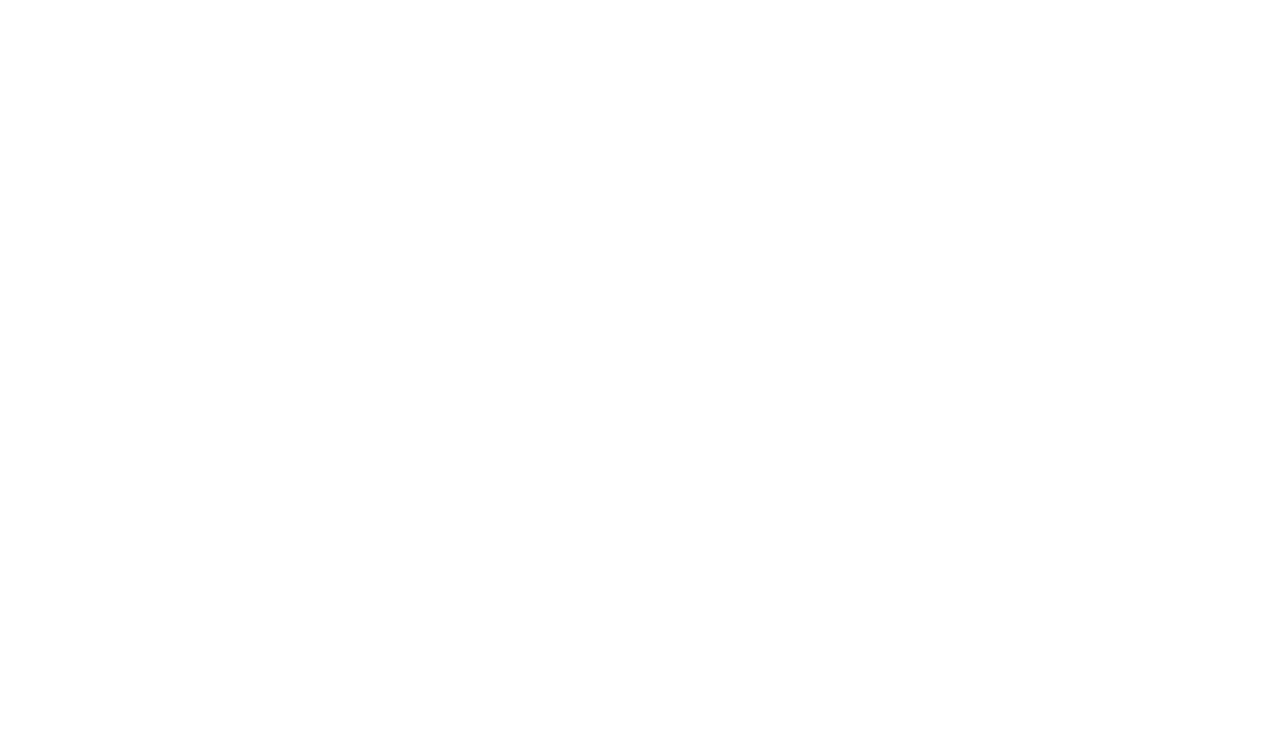
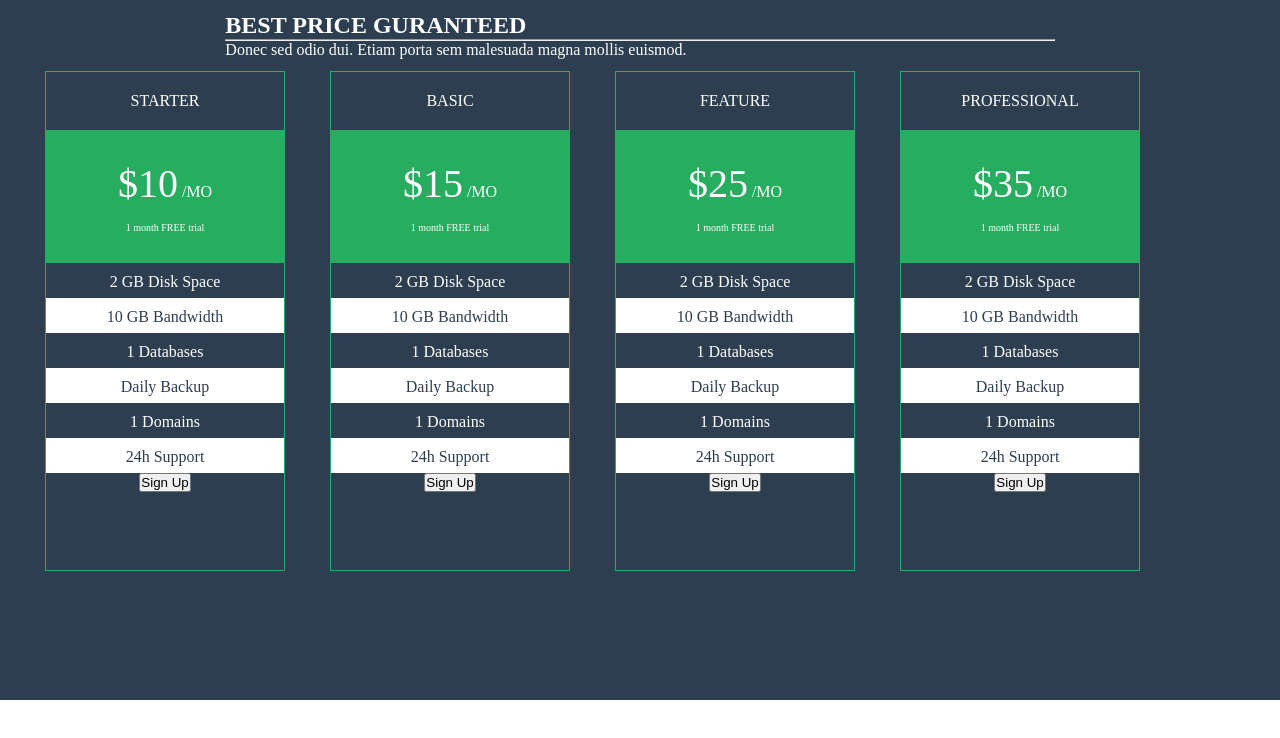
Before and after one commit to SilviaGuerra/khane-theme, a plain HTML site: page index.html in a window 1280 px wide. Drawn offline with Linux system fonts and the light colour scheme.

Commit message:
acomodo de tarjetas de precios

```diff
--- a/index.html
+++ b/index.html
@@ -9,8 +9,127 @@
 </head>
 
 <body>
-
-    <script src="assets/js/app.js"></script>
+  <!-- seccion Best Price -->
+  <section class="container_bestPrice" id="bestPrice">
+    <div class="row">
+      <div class="col-2-offset col-8">
+        <h1>BEST PRICE GURANTEED</h1>
+        <hr>
+        <p>Donec sed odio dui. Etiam porta sem malesuada magna mollis euismod.</p>
+      </div>
+    </div>
+    <div class="row">
+      <div class="col-3 paquete" id="starter">
+        <p class="paquete_titulo">STARTER</p>
+        <div class="verde">
+          <span class="paquete_precio">$10</span>
+          <span>/MO</span>
+          <p class="paquete_precio--chiquita">1 month FREE trial</p>
+        </div>
+        <div class="paquete_contenido">
+          <p>2 GB Disk Space</p>
+        </div>
+        <div class="paquete_contenido blanco">
+          <p>10 GB Bandwidth</p>
+        </div>
+        <div class="paquete_contenido">
+          <p>1 Databases</p>
+        </div>
+        <div class="paquete_contenido blanco">
+          <p>Daily Backup</p>
+        </div>
+        <div class="paquete_contenido">
+          <p>1 Domains</p>
+        </div>
+        <div class="paquete_contenido blanco">
+          <p>24h Support</p>
+        </div>
+        <button>Sign Up</button>
+      </div><!-- fin de starter -->
+      <div class="col-3 paquete" id="basic">
+        <p class="paquete_titulo">BASIC</p>
+        <div class="verde">
+          <span class="paquete_precio">$15</span>
+          <span>/MO</span>
+          <p class="paquete_precio--chiquita">1 month FREE trial</p>
+        </div>
+        <div class="paquete_contenido">
+          <p>2 GB Disk Space</p>
+        </div>
+        <div class="paquete_contenido blanco">
+          <p>10 GB Bandwidth</p>
+        </div>
+        <div class="paquete_contenido">
+          <p>1 Databases</p>
+        </div>
+        <div class="paquete_contenido blanco">
+          <p>Daily Backup</p>
+        </div>
+        <div class="paquete_contenido">
+          <p>1 Domains</p>
+        </div>
+        <div class="paquete_contenido blanco">
+          <p>24h Support</p>
+        </div>
+        <button>Sign Up</button>
+      </div><!-- fin de basic -->
+      <div class="col-3 paquete" id="feature">
+        <p class="paquete_titulo">FEATURE</p>
+        <div class="verde">
+          <span class="paquete_precio">$25</span>
+          <span>/MO</span>
+          <p class="paquete_precio--chiquita">1 month FREE trial</p>
+        </div>
+        <div class="paquete_contenido">
+          <p>2 GB Disk Space</p>
+        </div>
+        <div class="paquete_contenido blanco">
+          <p>10 GB Bandwidth</p>
+        </div>
+        <div class="paquete_contenido">
+          <p>1 Databases</p>
+        </div>
+        <div class="paquete_contenido blanco">
+          <p>Daily Backup</p>
+        </div>
+        <div class="paquete_contenido">
+          <p>1 Domains</p>
+        </div>
+        <div class="paquete_contenido blanco">
+          <p>24h Support</p>
+        </div>
+        <button>Sign Up</button>
+      </div><!-- fin de feature -->
+      <div class="col-3 paquete" id="professional">
+        <p class="paquete_titulo">PROFESSIONAL</p>
+        <div class="verde">
+          <span class="paquete_precio">$35</span>
+          <span>/MO</span>
+          <p class="paquete_precio--chiquita">1 month FREE trial</p>
+        </div>
+        <div class="paquete_contenido">
+          <p>2 GB Disk Space</p>
+        </div>
+        <div class="paquete_contenido blanco">
+          <p>10 GB Bandwidth</p>
+        </div>
+        <div class="paquete_contenido">
+          <p>1 Databases</p>
+        </div>
+        <div class="paquete_contenido blanco">
+          <p>Daily Backup</p>
+        </div>
+        <div class="paquete_contenido">
+          <p>1 Domains</p>
+        </div>
+        <div class="paquete_contenido blanco">
+          <p>24h Support</p>
+        </div>
+        <button>Sign Up</button>
+      </div><!-- fin de professional -->
+    </div><!-- fin de segunda row -->
+  </section>
+  <script src="assets/js/app.js"></script>
 </body>
 
 </html>
--- a/src/scss/_variables.scss
+++ b/src/scss/_variables.scss
@@ -1,4 +1,4 @@
 $color-green: #27AD60;
 $color-orange: #EE7239;
 $color-blue: #2C3E50;
-$color-text: white;
+$color-text: #fff;
--- a/src/scss/style.scss
+++ b/src/scss/style.scss
@@ -44,3 +44,50 @@
   padding: 12px;
   float: left;
 }
+
+#bestPrice{
+  background: $color-blue;
+  color: $color-text;
+  height: 700px;
+}
+
+@mixin tarjeta{
+  border: 1px solid $color-green;
+  width: 240px;
+  height: 500px;
+  text-align: center;
+  margin-left: 45px;
+  padding: 0;
+}
+
+#starter, #basic, #feature, #professional{
+  @include tarjeta;
+}
+
+.paquete_titulo{
+  padding: 20px;
+}
+
+.verde{
+  background: $color-green;
+  padding: 30px;
+}
+
+.paquete_precio{
+  font-size: 40px;
+}
+
+.paquete_precio--chiquita{
+  font-size: 10px;
+  padding-top: 15px;
+}
+
+.paquete_contenido{
+  height: 35px;
+  padding: 10px;
+}
+
+.blanco{
+  background: $color-text;
+  color: $color-blue;
+}
```
Also changed, not shown: assets/css/style.css, 1 other file.
